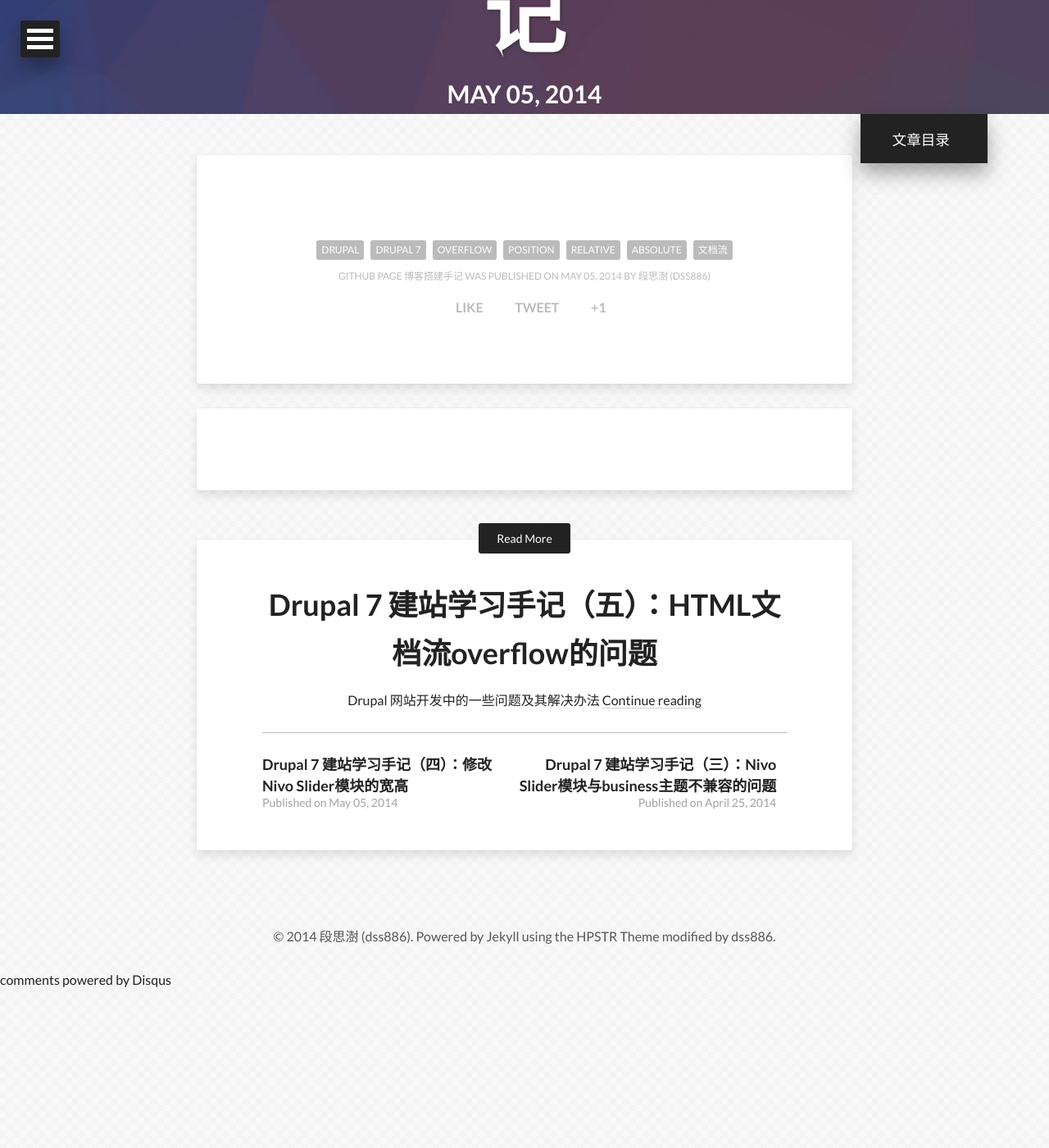
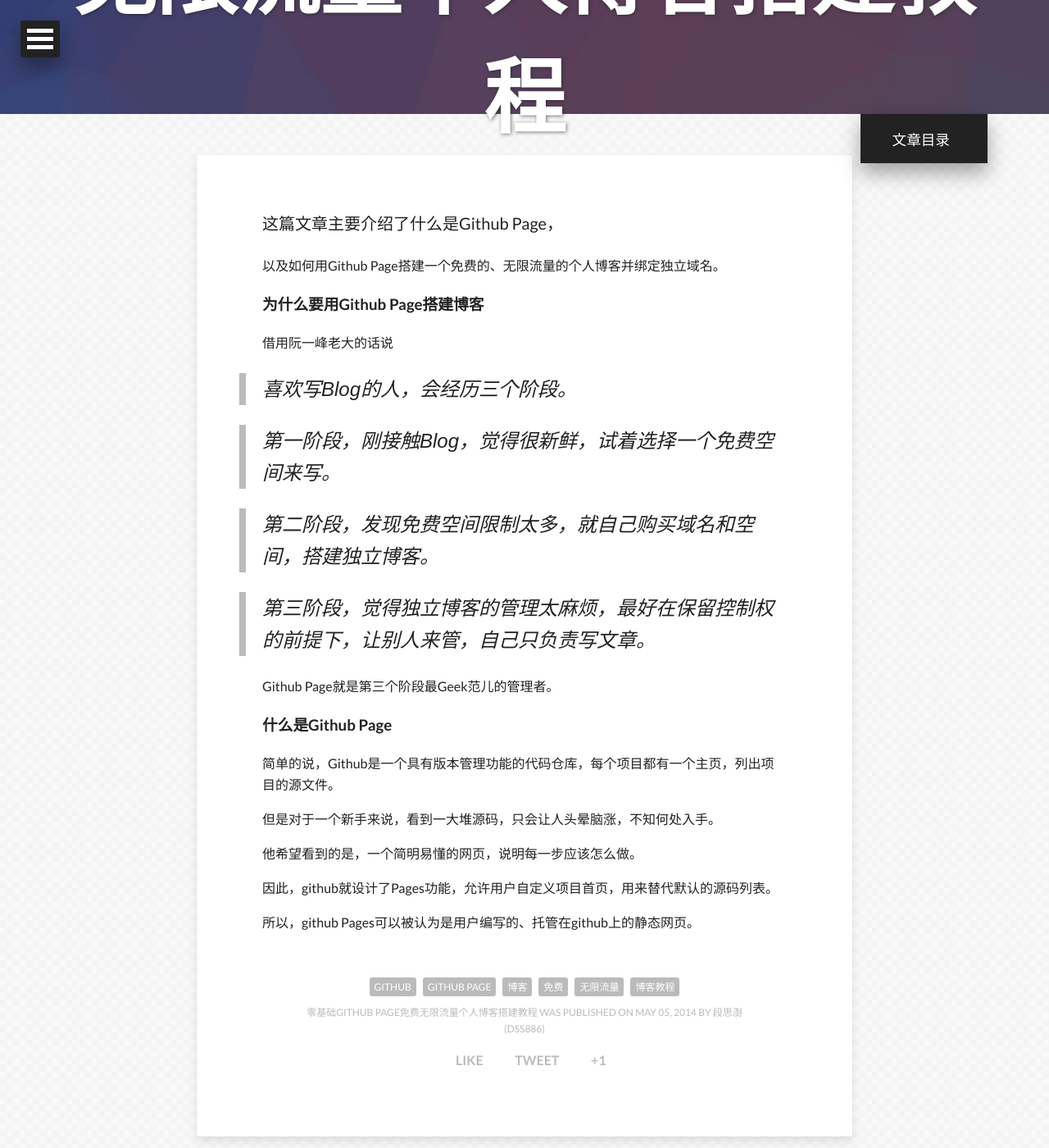
Before and after one commit to heamon7/dss886.github.io, a Jekyll site: the page built from _posts/2014-04-25-05.md, in a window 1280 px wide and 1400 px high, scrolled down 261 px. Shown: the whole window at 82% size. Built offline with Jekyll 4.4.1, drawn with Linux system fonts in a browser that asks for light colours; nearby versions of some CDN libraries; comment, search, counter and statistics services are not loaded; before the commit the page ends 1465 px from its top, so only the background shows below that; some of the changed text lies outside the part shown.

Commit message:
update posts

```diff
--- a/_posts/2014-04-25-05.md
+++ b/_posts/2014-04-25-05.md
@@ -1,12 +1,43 @@
 ---
 layout: post
-title: "Github Page 博客搭建手记"
+title: "零基础Github Page免费无限流量个人博客搭建教程"
 description: "Drupal 网站开发中的一些问题及其解决办法"
-category: Drupal
-tags: [Drupal, Drupal 7, overflow, position, relative, absolute, 文档流]
-date: 2014-05-05 13:30:24
+category: Github
+tags: [Github, Github Page, 博客, 免费, 无限流量, 博客教程]
+date: 2014-05-05 15:36:18
 image:
   feature: abstract-6.jpg
 comments: true
 share: true
 ---
+
+这篇文章主要介绍了什么是Github Page，
+
+以及如何用Github Page搭建一个免费的、无限流量的个人博客并绑定独立域名。
+
+
+### 为什么要用Github Page搭建博客
+
+借用阮一峰老大的话说
+
+> 喜欢写Blog的人，会经历三个阶段。
+
+> 第一阶段，刚接触Blog，觉得很新鲜，试着选择一个免费空间来写。
+
+> 第二阶段，发现免费空间限制太多，就自己购买域名和空间，搭建独立博客。
+
+> 第三阶段，觉得独立博客的管理太麻烦，最好在保留控制权的前提下，让别人来管，自己只负责写文章。
+
+Github Page就是第三个阶段最Geek范儿的管理者。
+
+### 什么是Github Page
+
+简单的说，Github是一个具有版本管理功能的代码仓库，每个项目都有一个主页，列出项目的源文件。
+
+但是对于一个新手来说，看到一大堆源码，只会让人头晕脑涨，不知何处入手。
+
+他希望看到的是，一个简明易懂的网页，说明每一步应该怎么做。
+
+因此，github就设计了Pages功能，允许用户自定义项目首页，用来替代默认的源码列表。
+
+所以，github Pages可以被认为是用户编写的、托管在github上的静态网页。
```
